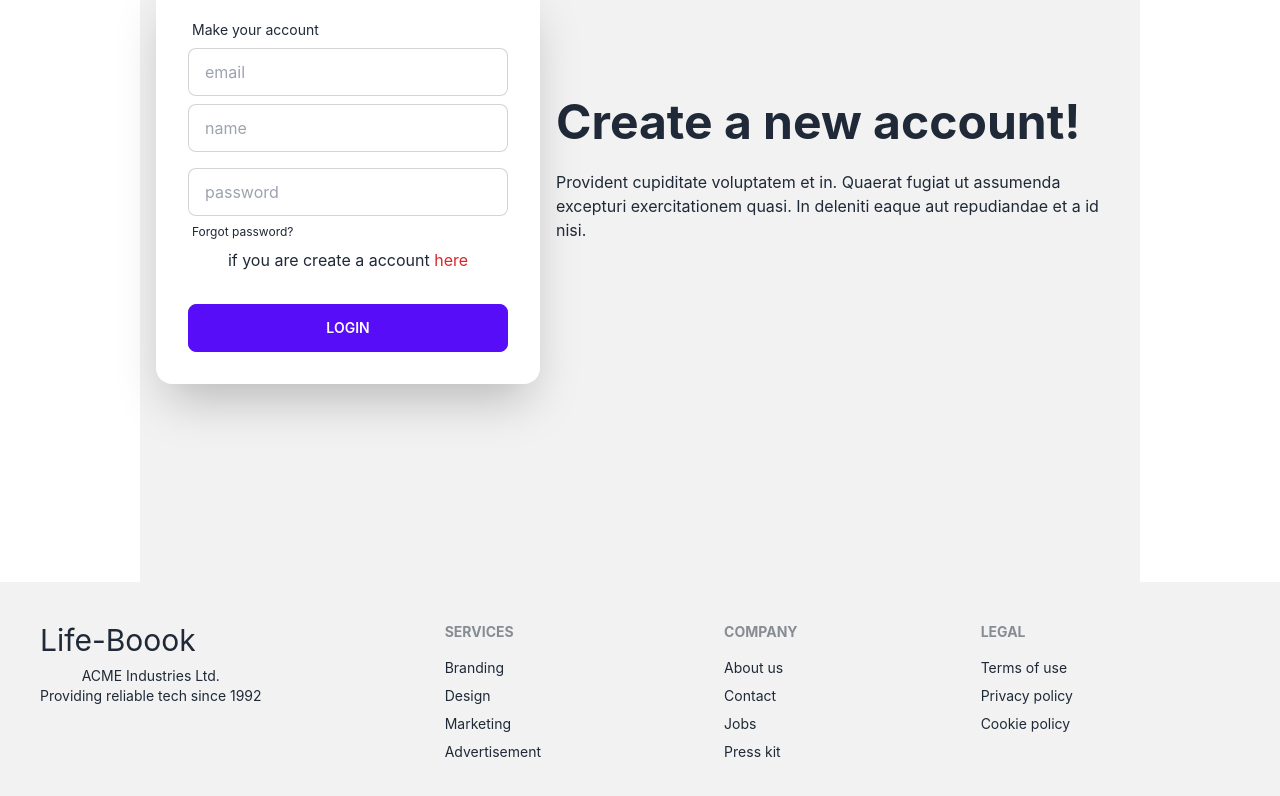
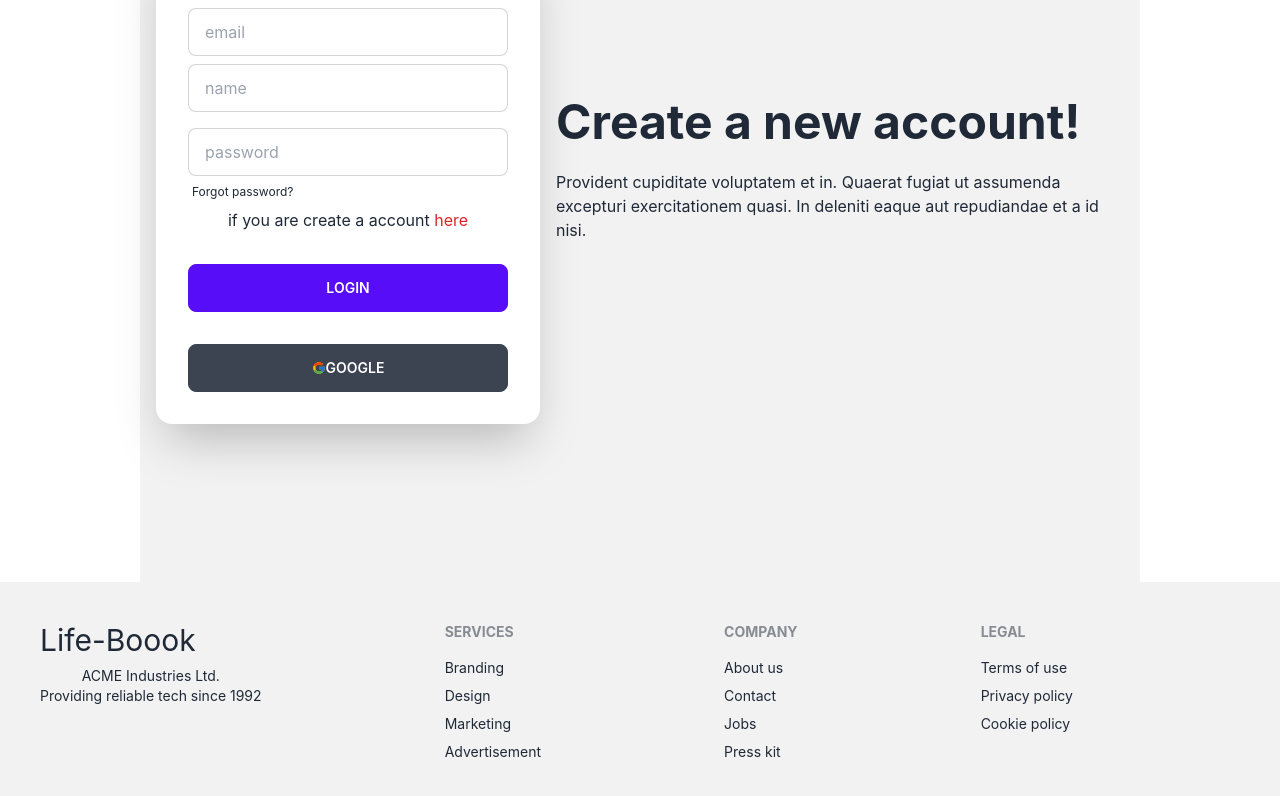
Before and after one commit to ff245185/jobone-clint, a React (Create React App) app: page /sining in a window 1280 px wide. Shown: the part 1106-1902 px from the top of the page. Built offline with nearby package versions, Linux system fonts and the light colour scheme; no server answers.

Commit message:
google button add

```diff
--- a/package.json
+++ b/package.json
@@ -10,6 +10,7 @@
     "firebase": "^9.17.1",
     "react": "^18.2.0",
     "react-dom": "^18.2.0",
+    "react-icons": "^4.7.1",
     "react-router-dom": "^6.8.1",
     "react-scripts": "5.0.1",
     "web-vitals": "^2.1.4"
--- a/src/share/Login.js
+++ b/src/share/Login.js
@@ -1,7 +1,7 @@
 import React, { useContext } from 'react';
 import { Link } from 'react-router-dom';
 import { AuthContext } from '../authprovider/Authprovider';
-
+import {FcGoogle} from 'react-icons/fc'
 const Login = () => {
 
 
@@ -53,6 +53,7 @@ const handleLogin = event =>{
                         <div className="form-control mt-6">
                             <button className="btn btn-primary">Login</button>
                         </div>
+                        <button className="btn mt-6"><FcGoogle/>Google</button>
                     </form>
                 </div>
             </div>
--- a/src/share/Sining.js
+++ b/src/share/Sining.js
@@ -1,7 +1,7 @@
 import React, { useContext } from 'react';
 import { Link } from 'react-router-dom';
 import {AuthContext} from '../authprovider/Authprovider'
-
+import {FcGoogle} from 'react-icons/fc'
 const Sining = () => {
 
 
@@ -61,6 +61,7 @@ const Sining = () => {
                         <div className="form-control mt-6">
                             <button className="btn btn-primary">Login</button>
                         </div>
+                        <button className="btn mt-6"><FcGoogle/>Google</button>
                     </form>
                 </div>
             </div>
```
Also changed, not shown: 1 other file (tests, documents, lock files or other folders).
